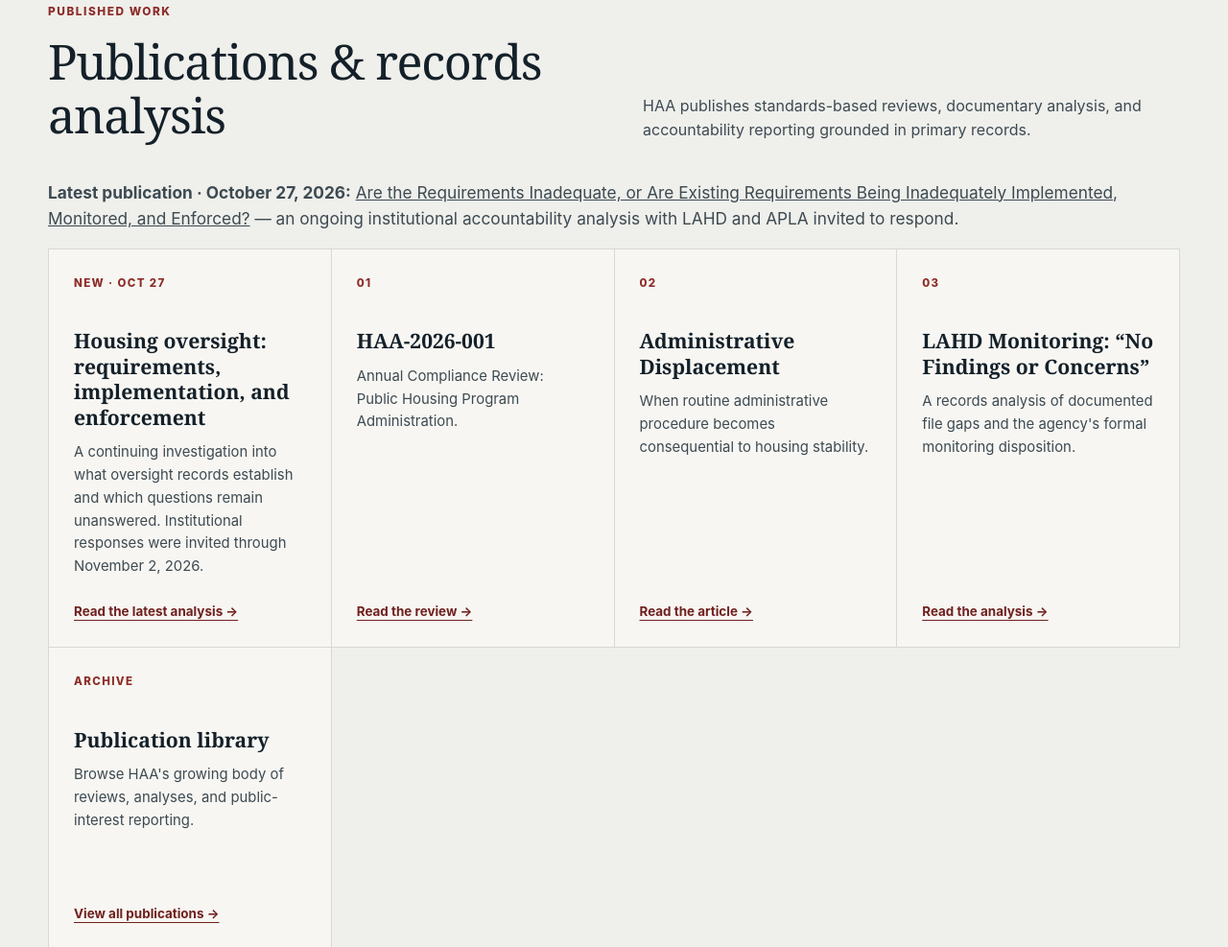
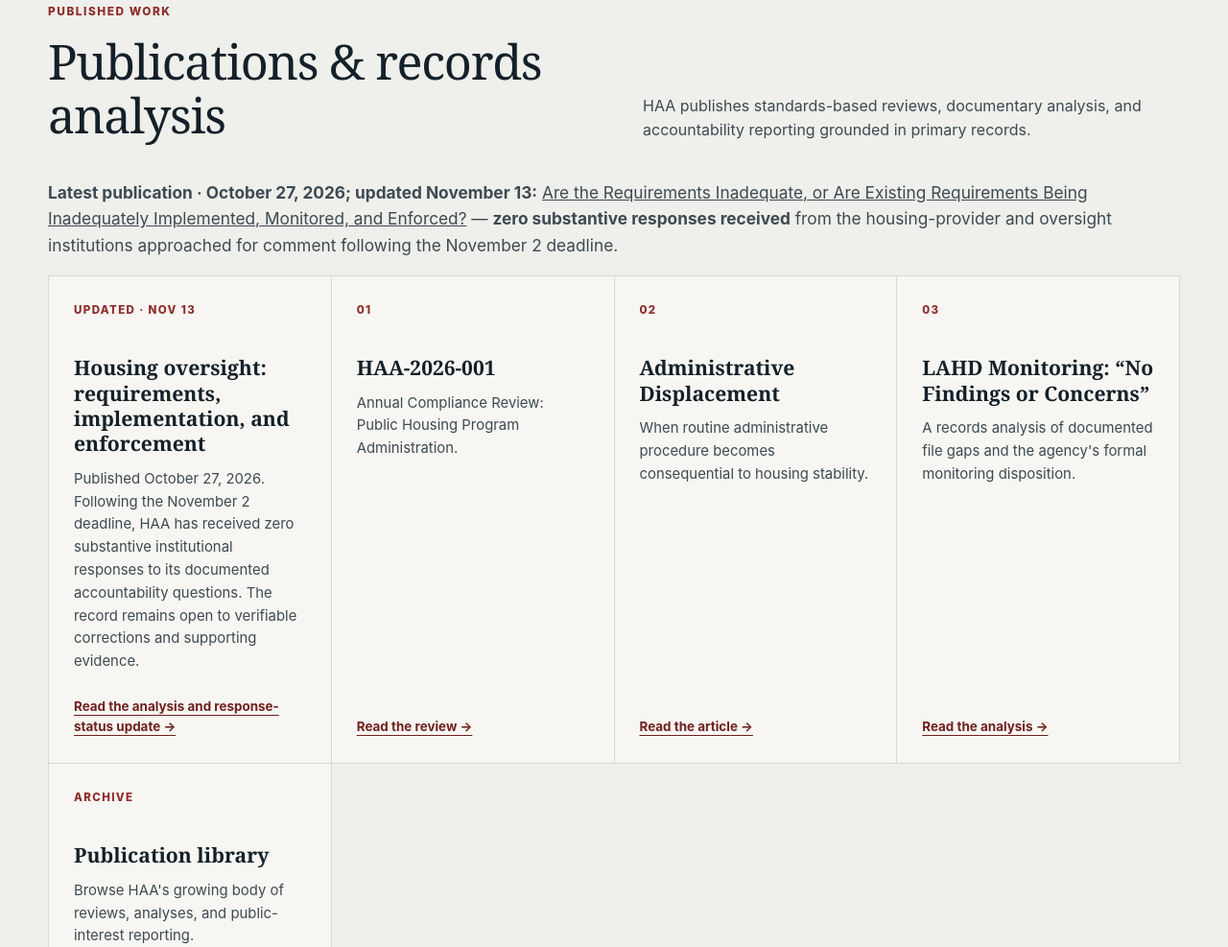
Before and after one commit to walterescobarMBA-gif/housing-accountability-archive, a plain HTML site: page index.html in a window 1280 px wide. Shown: the part 3383-4370 px from the top of the page at 96% size. Drawn offline with Linux system fonts and the light colour scheme.

Commit message:
Refresh homepage latest-publication status: zero substantive responses

```diff
--- a/index.html
+++ b/index.html
@@ -1181,9 +1181,9 @@
           <div><p class="section-kicker">Published work</p><h2>Publications &amp; records analysis</h2></div>
           <p>HAA publishes standards-based reviews, documentary analysis, and accountability reporting grounded in primary records.</p>
         </div>
-        <p class="section-intro"><strong>Latest publication · October 27, 2026:</strong> <a href="housing-oversight-requirements-implementation-enforcement.html">Are the Requirements Inadequate, or Are Existing Requirements Being Inadequately Implemented, Monitored, and Enforced?</a> — an ongoing institutional accountability analysis with LAHD and APLA invited to respond.</p>
+        <p class="section-intro"><strong>Latest publication · October 27, 2026; updated November 13:</strong> <a href="housing-oversight-requirements-implementation-enforcement.html">Are the Requirements Inadequate, or Are Existing Requirements Being Inadequately Implemented, Monitored, and Enforced?</a> — <strong>zero substantive responses received</strong> from the housing-provider and oversight institutions approached for comment following the November 2 deadline.</p>
         <div class="card-grid">
-          <article class="work-card"><p class="card-number">NEW · OCT 27</p><h3>Housing oversight: requirements, implementation, and enforcement</h3><p>A continuing investigation into what oversight records establish and which questions remain unanswered. Institutional responses were invited through November 2, 2026.</p><a href="housing-oversight-requirements-implementation-enforcement.html">Read the latest analysis →</a></article>
+          <article class="work-card"><p class="card-number">UPDATED · NOV 13</p><h3>Housing oversight: requirements, implementation, and enforcement</h3><p>Published October 27, 2026. Following the November 2 deadline, HAA has received zero substantive institutional responses to its documented accountability questions. The record remains open to verifiable corrections and supporting evidence.</p><a href="housing-oversight-requirements-implementation-enforcement.html">Read the analysis and response-status update →</a></article>
           <article class="work-card"><p class="card-number">01</p><h3>HAA-2026-001</h3><p>Annual Compliance Review: Public Housing Program Administration.</p><a href="current-review.html">Read the review →</a></article>
           <article class="work-card"><p class="card-number">02</p><h3>Administrative Displacement</h3><p>When routine administrative procedure becomes consequential to housing stability.</p><a href="administrative-displacement-analysis.html">Read the article →</a></article>
           <article class="work-card"><p class="card-number">03</p><h3>LAHD Monitoring: “No Findings or Concerns”</h3><p>A records analysis of documented file gaps and the agency's formal monitoring disposition.</p><a href="lahd-monitoring-no-concerns.html">Read the analysis →</a></article>
```
